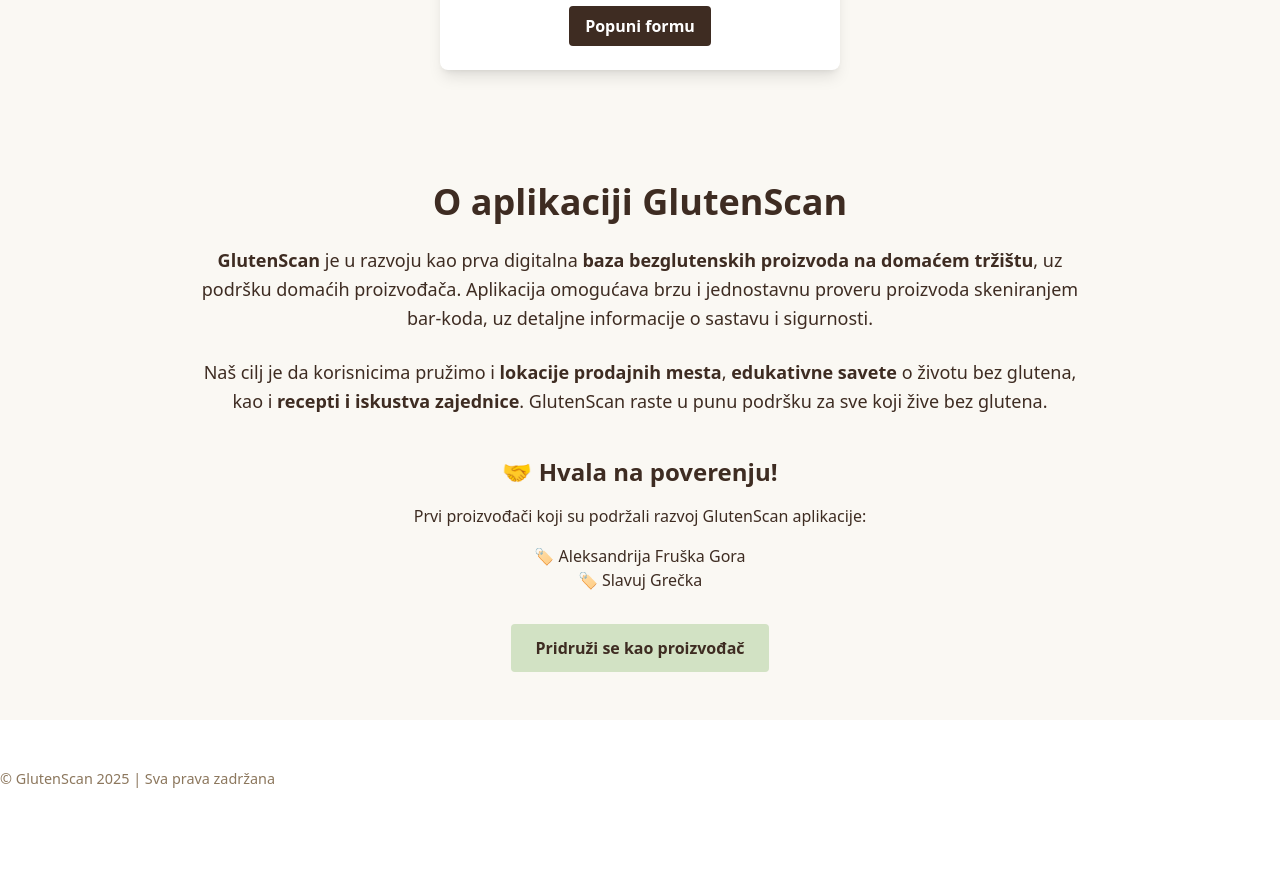
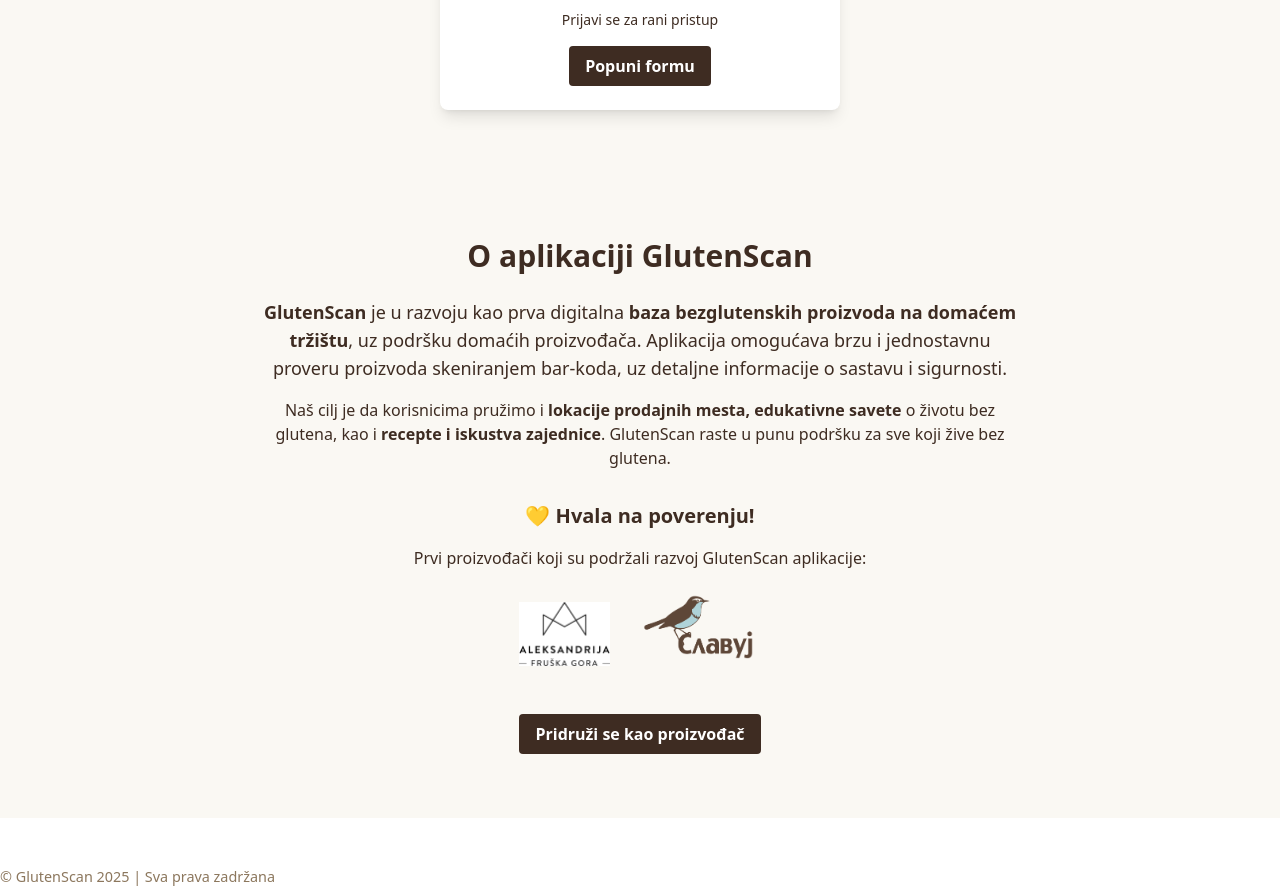
Before and after one commit to brankicakostic/glutenscan-landing, a Next.js app: page / in a window 1280 px wide. Shown: the part 620-1508 px from the top of the page. Before the commit the page ends 1410 px from the top, so only its background shows below. Built offline with nearby package versions, Linux system fonts and the light colour scheme.

Commit message:
SEO optimization

```diff
--- a/components/About.tsx
+++ b/components/About.tsx
@@ -1,49 +1,61 @@
 import React from "react";
 
-export default function AboutGlutenScan() {
+export default function AboutGlutenScan(): JSX.Element {
   return (
-    <section className="bg-[#FAF8F3] py-12 px-6 md:px-12">
-      <div className="max-w-4xl mx-auto text-center">
-        <h2 className="text-3xl md:text-4xl font-bold text-[#3E2C22] mb-6">
+    <section className="bg-[#FAF8F3] py-16 px-6 text-center text-[#3E2C22]">
+      <div className="max-w-3xl mx-auto">
+        <h2 className="mb-6 text-2xl font-bold md:text-3xl">
           O aplikaciji GlutenScan
         </h2>
-        <p className="text-[#3E2C22] text-lg leading-relaxed mb-6">
-          <strong>GlutenScan</strong> je u razvoju kao prva digitalna{" "}
-          <strong>baza bezglutenskih proizvoda na domaćem tržištu</strong>, uz
-          podršku domaćih proizvođača. Aplikacija omogućava brzu i jednostavnu
-          proveru proizvoda skeniranjem bar-koda, uz detaljne informacije o
-          sastavu i sigurnosti.
-        </p>
-        <p className="text-[#3E2C22] text-lg leading-relaxed mb-6">
-          Naš cilj je da korisnicima pružimo i{" "}
-          <strong>lokacije prodajnih mesta</strong>,{" "}
-          <strong>edukativne savete</strong> o životu bez glutena, kao i{" "}
-          <strong>recepti i iskustva zajednice</strong>. GlutenScan raste u punu
-          podršku za sve koji žive bez glutena.
+
+        <p className="mb-4 text-lg">
+          <strong>GlutenScan</strong> je u razvoju kao prva digitalna
+          <span className="font-semibold">
+            {" "}
+            baza bezglutenskih proizvoda na domaćem tržištu
+          </span>
+          , uz podršku domaćih proizvođača. Aplikacija omogućava brzu i
+          jednostavnu proveru proizvoda skeniranjem bar-koda, uz detaljne
+          informacije o sastavu i sigurnosti.
         </p>
 
-        <h3 className="text-2xl font-semibold text-[#3E2C22] mt-10 mb-4">
-          🤝 Hvala na poverenju!
-        </h3>
-        <p className="text-[#3E2C22] mb-4">
+        <p className="mb-8">
+          Naš cilj je da korisnicima pružimo i{" "}
+          <span className="font-semibold">
+            lokacije prodajnih mesta, edukativne savete
+          </span>{" "}
+          o životu bez glutena, kao i{" "}
+          <span className="font-semibold">recepte i iskustva zajednice</span>.
+          GlutenScan raste u punu podršku za sve koji žive bez glutena.
+        </p>
+
+        <h3 className="mb-4 text-xl font-semibold">💛 Hvala na poverenju!</h3>
+
+        <p className="mb-6">
           Prvi proizvođači koji su podržali razvoj GlutenScan aplikacije:
         </p>
-        <ul className="text-[#3E2C22] font-medium">
-          <li>🏷️ Aleksandrija Fruška Gora</li>
-          <li>🏷️ Slavuj Grečka</li>
-        </ul>
 
-        <div className="mt-8">
+        <div className="flex flex-wrap items-center justify-center gap-8 mb-10">
+          <img
+            src="/aleksandrija-logo.png"
+            alt="Aleksandrija Fruška Gora logo"
+            className="object-contain h-12 md:h-16"
+          />
+          <img
+            src="/slavuj-logo.png"
+            alt="Slavuj Grečka logo"
+            className="object-contain h-16 md:h-20"
+          />
+        </div>
         <a
           href="https://forms.gle/kgVStCsn1t3tUFqQ8"
           target="_blank"
           rel="noopener noreferrer"
-            className="inline-block bg-[#D2E2C4] hover:bg-[#C0D4AE] text-[#3E2C22] font-semibold py-3 px-6 rounded transition"
+          className="inline-block bg-[#3E2C22] text-white font-semibold py-2 px-4 rounded hover:bg-[#2e2119] transition"
         >
           Pridruži se kao proizvođač
         </a>
       </div>
-      </div>
     </section>
   );
 }
--- a/components/Hero.tsx
+++ b/components/Hero.tsx
@@ -6,12 +6,13 @@
       <div className="max-w-xl mx-auto">
         <img
           src="/logo.svg"
-          alt="GlutenScan Logo"
+          alt="GlutenScan logo aplikacije"
           className="w-32 mx-auto mb-6"
         />
         <h1 className="text-3xl md:text-4xl font-bold text-[#3E2C22] mb-4">
-          GlutenScan dolazi uskoro
+          GlutenScan – Skener bezglutenskih proizvoda
         </h1>
+
         <p className="text-[#3E2C22] text-lg mb-8">
           Aplikacija za brzo prepoznavanje glutena i alergena putem skeniranja
           barkoda. Pridružite nam se i budite među prvima koji će je koristiti.
@@ -26,7 +27,7 @@
           </p>
           <img
             src="/qr-code.png"
-            alt="QR kod za prijavu"
+            alt="QR kod za prijavu na GlutenScan"
             className="w-40 mx-auto mb-2"
           />
           <p className="text-[#3E2C22] text-sm mb-4">
--- a/pages/index.tsx
+++ b/pages/index.tsx
@@ -1,10 +1,19 @@
 import React from "react";
+import Head from "next/head";
 import HeroSection from "../components/Hero";
 import AboutGlutenScan from "../components/About";
 
 export default function Home() {
   return (
     <>
+      <Head>
+        <title>GlutenScan – Skener bezglutenskih proizvoda</title>
+        <meta
+          name="description"
+          content="Pronađi proverene bezglutenske proizvode uz pomoć aplikacije GlutenScan. Skeniraj bar-kod i saznaj da li je bezbedno!"
+        />
+        <link rel="icon" href="/favicon-32x32.png" />
+      </Head>
       <HeroSection />
       <AboutGlutenScan />
 
```
Also changed, not shown: public/aleksandrija-logo.png (added), public/slavuj-logo.png (added). Lines whose indentation alone changed are shown as unchanged.
